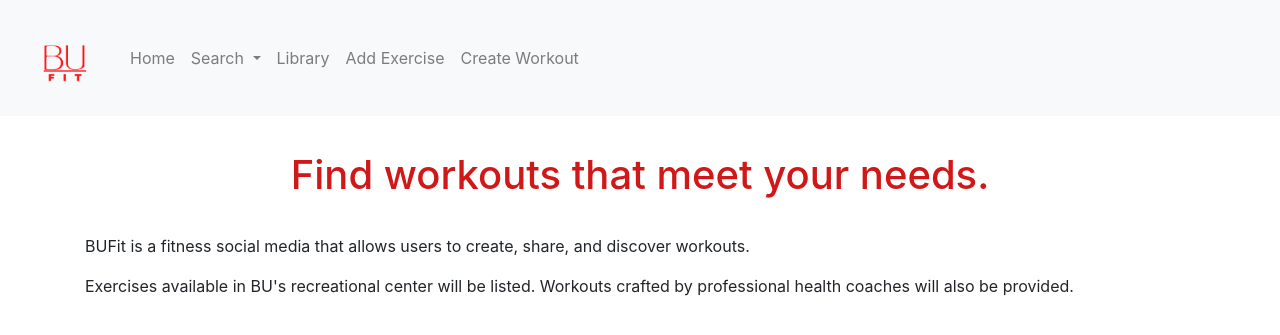
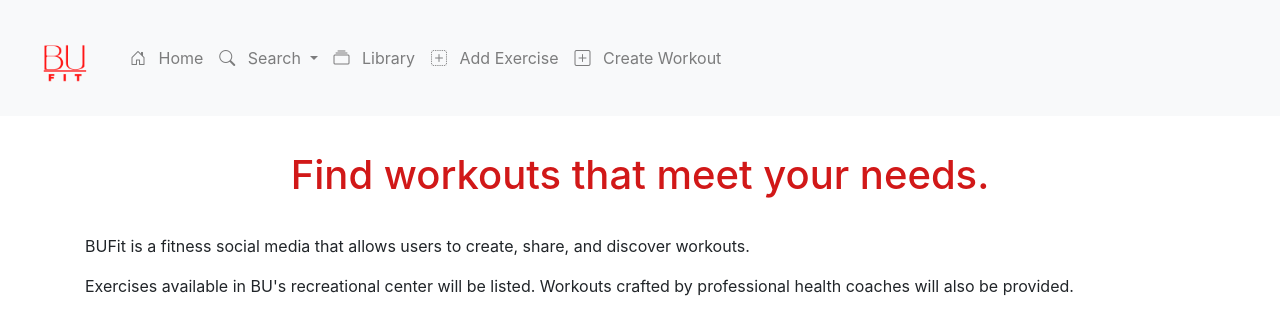
Before and after one commit to Helmphlyx/bufit, a Flask app: page /home in a window 1280 px wide. Shown: the top 335 px of the page. Run offline with Flask 2, Linux system fonts and the light colour scheme; some libraries are stand-ins or nearby versions.

Commit message:
Add icons to menu items

```diff
--- a/static/css/style.css
+++ b/static/css/style.css
@@ -13,3 +13,6 @@ h1 {
     max-width: 90px;
     height: auto;
 }
+.nav-item a span {
+    margin-left:8px;
+}
--- a/templates/base.html
+++ b/templates/base.html
@@ -9,6 +9,8 @@
     <link rel="stylesheet" href="https://stackpath.bootstrapcdn.com/bootstrap/4.3.1/css/bootstrap.min.css" integrity="sha384-ggOyR0iXCbMQv3Xipma34MD+dH/1fQ784/j6cY/iJTQUOhcWr7x9JvoRxT2MZw1T" crossorigin="anonymous">
     <!--CSS styles-->
     <link rel ="stylesheet" href = "../static/css/style.css">
+    <!-- Bootstrap Icons -->
+    <link rel="stylesheet" href="https://cdn.jsdelivr.net/npm/bootstrap-icons@1.10.3/font/bootstrap-icons.css">
     <title>{% block title %} {% endblock %}</title>
 </head>
 <body>
@@ -20,11 +22,15 @@
     <div class="collapse navbar-collapse" id="navbarNav">
         <ul class="navbar-nav">
             <li class="nav-item">
-                <a class="nav-link" href="{{ url_for('home')}}">Home</a>
+                <a class="nav-link" href="{{ url_for('home')}}">
+                    <i class="bi bi-house-door"></i>
+                    <span>Home</span>
+                </a>
             </li>
             <li class="nav-item dropdown">
                 <a class="search-menu nav-link dropdown-toggle" type="button" data-toggle="dropdown" aria-expanded="false" >
-                    Search
+                    <i class="bi bi-search"></i>
+                    <span>Search</span>
                 </a>
                 <ul class = "dropdown-menu" >
                     <li>
@@ -36,13 +42,23 @@
                 </ul>
             </li>
             <li class="nav-item">
-                <a class="nav-link" href="{{ url_for('library')}}">Library</a>
+                <a class="nav-link" href="{{ url_for('library')}}">
+                    <i class="bi bi-collection"></i>
+                    <span>Library</span>
+                </a>
+
             </li>
             <li class="nav-item">
-                <a class="nav-link" href="{{ url_for('create_exercise')}}">Add Exercise</a>
+                <a class="nav-link" href="{{ url_for('create_exercise')}}">
+                    <i class="bi bi-plus-square-dotted"></i>
+                    <span>Add Exercise</span>
+                </a>
             </li>
             <li class="nav-item">
-                <a class="nav-link" href="{{ url_for('create_workout')}}">Create Workout</a>
+                <a class="nav-link" href="{{ url_for('create_workout')}}">
+                    <i class="bi bi-plus-square"></i>
+                    <span>Create Workout</span>
+                </a>
             </li>
         </ul>
     </div>
```
